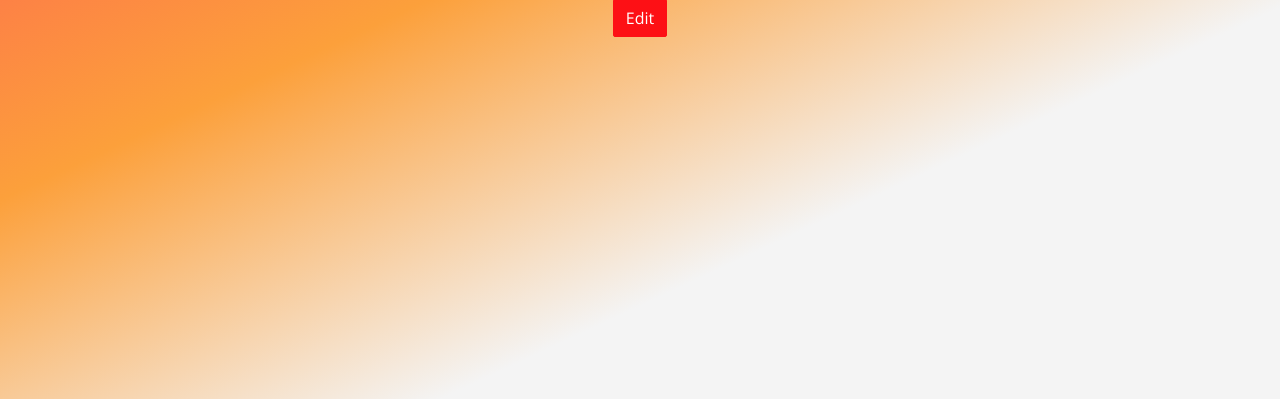
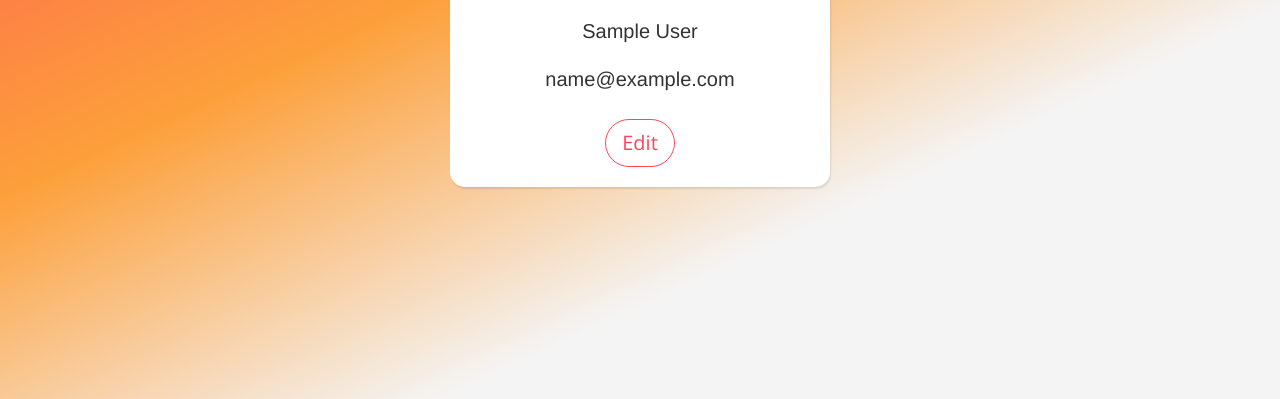
Before and after one commit to chase-the-coder/Randomeal, a Rails app: page /users/1 in a window 1280 px wide. Shown: the part 401-800 px from the top of the page. Run offline with Rails 7, Linux system fonts and the light colour scheme; the visitor is signed in with stand-in values (Sample User, id 1); style sheets or scripts are compiled from the project's sources; parts of the project's set-up code (start-up, migrations or seed data) failed here and were passed over; some libraries are stand-ins or nearby versions; some web fonts are replaced.

Commit message:
updating user profile page style

```diff
--- a/app/assets/stylesheets/components/_avatar.scss
+++ b/app/assets/stylesheets/components/_avatar.scss
@@ -4,8 +4,10 @@
   border: solid 2px white;
 }
 .avatar-large {
-  width: 56px;
+  width: 160px;
   border-radius: 50%;
+  box-shadow: 0 1px 2px rgba(0,0,0,0.2);
+  border: white 1px solid;
 }
 .avatar-bordered {
   width: 40px;
--- a/app/assets/stylesheets/components/_card.scss
+++ b/app/assets/stylesheets/components/_card.scss
@@ -8,3 +8,12 @@
   box-shadow: none !important;
   border: none;
 }
+
+.back-btn {
+  border-radius: 35px;
+  background: white;
+  border-color: $randomeal-primary;
+  color: $randomeal-primary;
+  border: solid 1px;
+  outline: none;
+}
--- a/app/views/users/show.html.erb
+++ b/app/views/users/show.html.erb
@@ -1,7 +1,12 @@
-<div class="container"> hello! <%= @user.first_name %></div>
-<% if current_user.photo.attached? %>
-  <%= cl_image_tag @user.photo.key, height: 300, width: 400, crop: :fill %>
-<% else %>
-  <%= image_tag "https://secure.gravatar.com/avatar/22be82d304e6900e27d379afe52142e9?s=600&d=mm&r=g", height: 300, width: 400, crop: :fill %>
-<% end %>
-<%= link_to "Edit", edit_user_path(@user), class: 'btn btn-danger' %>
+<div class="card">
+  <div class="card-body">
+    <% if current_user.photo.attached? %>
+      <%= cl_image_tag current_user.photo.key, crop: :fill, class: "card-img rounded-circle" %>
+    <% else %>
+      <%= image_tag "https://secure.gravatar.com/avatar/22be82d304e6900e27d379afe52142e9?s=600&d=mm&r=g", height: 300, width: 400, crop: :fill, class: 'avatar-large' %>
+    <% end %>
+     <h5 class="card-title mt-4"><%= @user.first_name %> <%= @user.last_name %></h5>
+     <h5 class="card-title mt-4"><%= @user.email %></h5>
+    <%= link_to "Edit", edit_user_path(@user), class: 'btn btn-lg mt-3 back-btn' %>
+  </div>
+</div>
```
